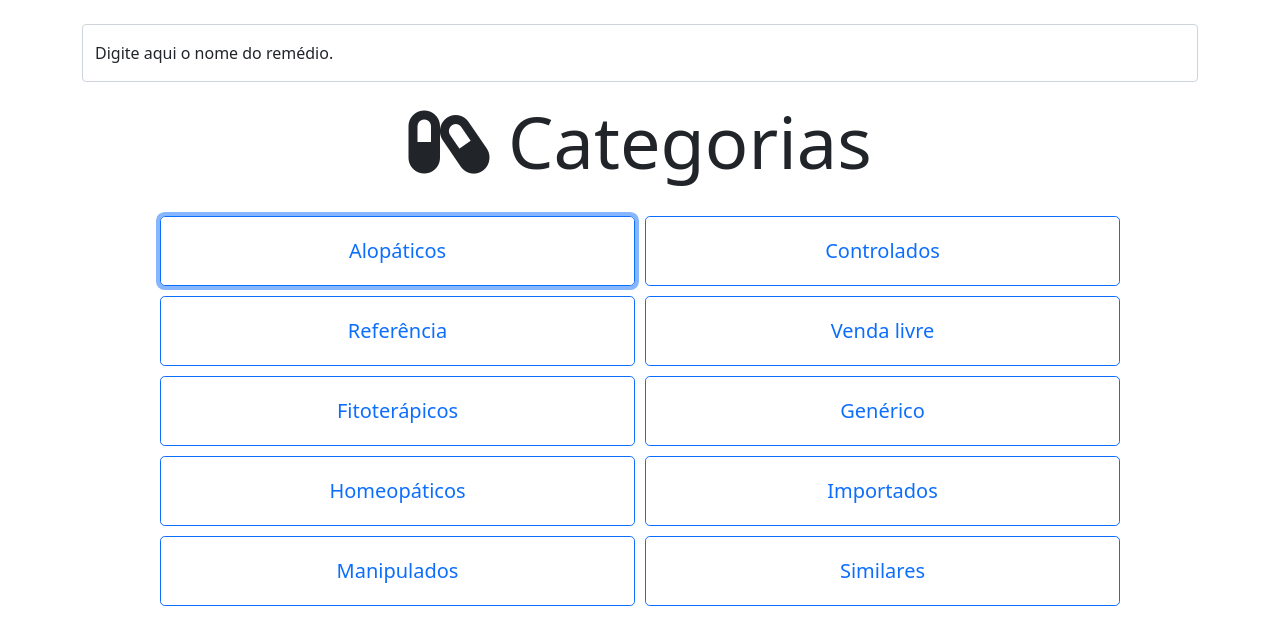
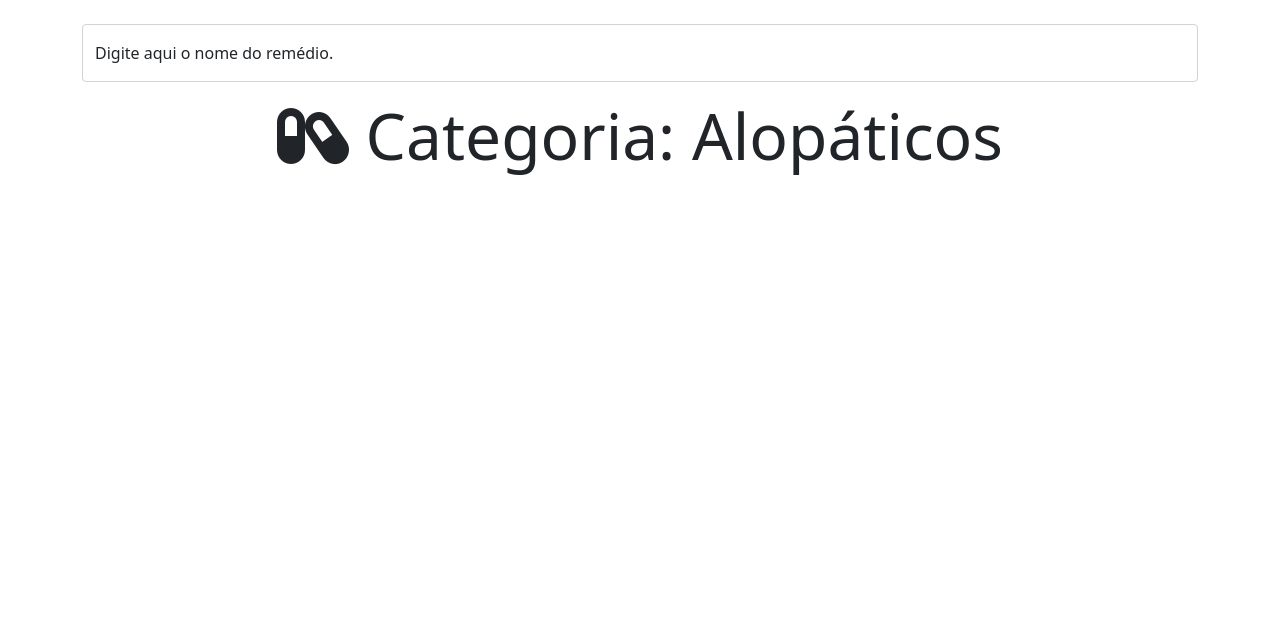
Before and after one commit to hcaeryks/ibula, a plain HTML site: page site/index.html in a window 1280 px wide. Both pictures are taken after a click on the button "Alopáticos". Drawn offline with nearby package versions, Linux system fonts and the light colour scheme.

Commit message:
adicionado animação de transição

```diff
--- a/site/css/main.css
+++ b/site/css/main.css
@@ -5,5 +5,18 @@
 }
 
 #categorias {
-	transition: height 1s, width 1s, padding 1s, visibility 1s, opacity 0.5s ease-out;
+	transition: opacity .5s linear;
+	position: static;
 }
+
+#remedios {
+	transition: opacity .5s linear;
+	position: static;
+}
+
+.escondido {
+	opacity: 0;
+	height: 0;
+	pointer-events: none;
+	position: absolute;
+}
--- a/site/index.html
+++ b/site/index.html
@@ -39,7 +39,7 @@
 					Fitoterápicos
 				</button>
 				<button type="button" class="btn btn-outline-primary btn-lg col-5">
-					Genérico
+					Genéricos
 				</button>
 			</div>
 			<div class="row justify-content-center">
@@ -59,8 +59,9 @@
 				</button>
 			</div>
 		</div>
-		<div id="remedios" class="invisible">
-			aaaa
+		<div id="remedios" class="escondido">
+			<h1 class="display-3 text-center"><i class="fas fa-capsules"></i><span id="tituloRemedios"></span></h1>
+			<br>
 		</div>
 	</div>
 	<script src="https://cdn.jsdelivr.net/npm/bootstrap@5.0.0-beta3/dist/js/bootstrap.bundle.min.js" integrity="sha384-JEW9xMcG8R+pH31jmWH6WWP0WintQrMb4s7ZOdauHnUtxwoG2vI5DkLtS3qm9Ekf" crossorigin="anonymous"></script>
--- a/site/js/index.js
+++ b/site/js/index.js
@@ -1,5 +1,8 @@
 categoriasDiv = document.getElementById("categorias")
 botoesCategorias = document.getElementsByTagName("button")
+
+remediosDiv = document.getElementById("remedios")
+tituloPaginaRemedios = document.getElementById("tituloRemedios")
 
 window.onload = function() {
 	for(var i = 0; i < botoesCategorias.length; i++) {
@@ -10,5 +13,8 @@ window.onload = function() {
 }
 
 function mudarPagina(botao) {
-	console.log(botao)
+	categoriasDiv.classList.add("escondido")
+
+	tituloPaginaRemedios.innerHTML = " Categoria: " + botao.innerHTML
+	remediosDiv.classList.remove("escondido")
 }
```
